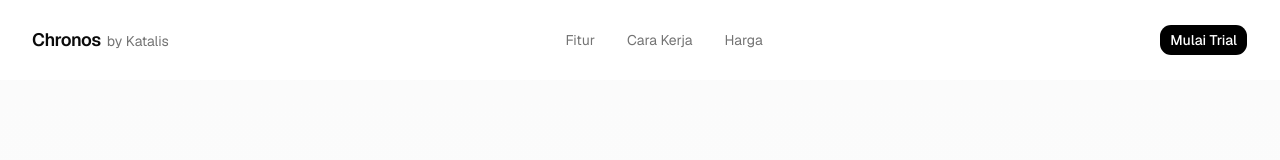
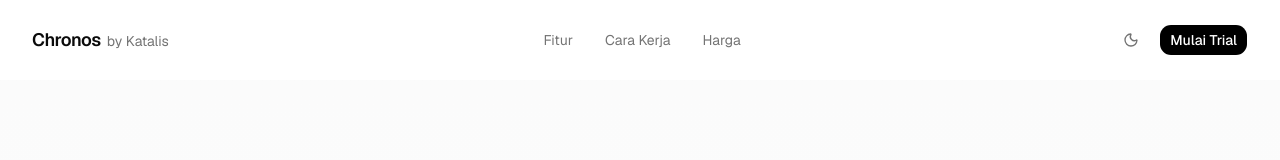
Before and after one commit to denshanif/chronos-landing, a Next.js app: page / in a window 1280 px wide. Shown: the top 160 px of the page. Built offline with nearby package versions, Linux system fonts and the light colour scheme.

Commit message:
feat: add dark mode toggle with ThemeProvider, refine navbar with Apple-style scroll transition

```diff
--- a/src/app/layout.tsx
+++ b/src/app/layout.tsx
@@ -1,5 +1,6 @@
 import type { Metadata } from "next";
 import { Geist, Geist_Mono } from "next/font/google";
+import { ThemeProvider } from "@/components/theme-provider";
 import "./globals.css";
 
 const geistSans = Geist({
@@ -26,10 +27,25 @@ export default function RootLayout({
   return (
     <html
       lang="id"
+      suppressHydrationWarning
       className={`${geistSans.variable} ${geistMono.variable} h-full antialiased`}
     >
+      <head>
+        <script
+          dangerouslySetInnerHTML={{
+            __html: `
+              try {
+                var t = localStorage.getItem('chronos-theme');
+                if (t === 'dark' || (!t && window.matchMedia('(prefers-color-scheme: dark)').matches)) {
+                  document.documentElement.classList.add('dark');
+                }
+              } catch(e) {}
+            `,
+          }}
+        />
+      </head>
       <body className="min-h-full flex flex-col bg-background text-foreground">
-        {children}
+        <ThemeProvider>{children}</ThemeProvider>
       </body>
     </html>
   );
--- a/src/components/landing/navbar.tsx
+++ b/src/components/landing/navbar.tsx
@@ -1,11 +1,12 @@
 "use client";
 
 import { useState } from "react";
-import { Menu, X } from "lucide-react";
+import { Menu, X, Sun, Moon } from "lucide-react";
 import { motion, AnimatePresence } from "framer-motion";
 import { Button } from "@/components/ui/button";
 import { cn } from "@/lib/utils";
 import { useScroll } from "@/hooks/use-scroll";
+import { useTheme } from "@/components/theme-provider";
 
 const navLinks = [
   { label: "Fitur", href: "#fitur" },
@@ -14,16 +15,17 @@ const navLinks = [
 ];
 
 export default function Navbar() {
-  const { isScrolled } = useScroll();
+  const { isScrolled } = useScroll(10);
+  const { theme, toggleTheme } = useTheme();
   const [isOpen, setIsOpen] = useState(false);
 
   return (
     <header
       className={cn(
-        "sticky top-0 z-50 h-16 lg:h-20 transition-all duration-300",
+        "sticky top-0 z-50 h-16 lg:h-20 transition-all duration-500",
         isScrolled
-          ? "backdrop-blur-xl bg-white/80 border-b border-border/50 shadow-xs"
-          : "bg-transparent"
+          ? "backdrop-blur-xl bg-background/80 border-b border-border shadow-xs"
+          : "bg-transparent border-transparent"
       )}
     >
       <nav className="mx-auto flex h-full max-w-[1400px] items-center justify-between px-4 sm:px-6 lg:px-8">
@@ -31,21 +33,36 @@ export default function Navbar() {
           <span className="text-lg font-semibold tracking-tight">Chronos</span>
           <span className="text-sm text-muted-foreground hidden sm:inline">by Katalis</span>
         </a>
+
         <div className="hidden lg:flex items-center gap-8">
           {navLinks.map((link) => (
             <a
               key={link.href}
               href={link.href}
-              className="text-sm text-muted-foreground hover:text-foreground transition-colors"
+              className="text-sm text-muted-foreground hover:text-foreground transition-colors duration-300"
             >
               {link.label}
             </a>
           ))}
         </div>
-        <div className="flex items-center gap-4">
+
+        <div className="flex items-center gap-3">
+          <button
+            onClick={toggleTheme}
+            className="p-2 text-muted-foreground hover:text-foreground transition-colors duration-300"
+            aria-label={theme === "light" ? "Aktifkan mode gelap" : "Aktifkan mode terang"}
+          >
+            {theme === "light" ? (
+              <Moon className="size-4" />
+            ) : (
+              <Sun className="size-4" />
+            )}
+          </button>
+
           <Button variant="default" size="default" className="hidden sm:inline-flex">
             Mulai Trial
           </Button>
+
           <button
             onClick={() => setIsOpen(!isOpen)}
             className="lg:hidden p-2 -mr-2 text-muted-foreground hover:text-foreground transition-colors"
@@ -72,7 +89,7 @@ export default function Navbar() {
               animate={{ x: 0 }}
               exit={{ x: "100%" }}
               transition={{ type: "tween", duration: 0.3 }}
-              className="fixed right-0 top-0 h-full w-72 bg-white shadow-xl z-50 p-6 lg:hidden"
+              className="fixed right-0 top-0 h-full w-72 bg-background border-l border-border shadow-xl z-50 p-6 lg:hidden"
             >
               <div className="flex justify-end mb-8">
                 <button
@@ -95,10 +112,24 @@ export default function Navbar() {
                   </a>
                 ))}
               </div>
-              <div className="mt-8">
+              <div className="mt-8 space-y-3">
                 <Button variant="default" size="lg" className="w-full">
                   Mulai Trial
                 </Button>
+                <button
+                  onClick={toggleTheme}
+                  className="flex items-center justify-center gap-2 w-full py-3 text-sm text-muted-foreground hover:text-foreground transition-colors rounded-lg border border-border"
+                >
+                  {theme === "light" ? (
+                    <>
+                      <Moon className="size-4" /> Mode Gelap
+                    </>
+                  ) : (
+                    <>
+                      <Sun className="size-4" /> Mode Terang
+                    </>
+                  )}
+                </button>
               </div>
             </motion.div>
           </>
--- /dev/null
+++ b/src/components/theme-provider.tsx
@@ -0,0 +1,42 @@
+"use client";
+
+import { createContext, useContext, useEffect, useState, type ReactNode } from "react";
+
+type Theme = "light" | "dark";
+
+const ThemeContext = createContext<{
+  theme: Theme;
+  toggleTheme: () => void;
+}>({
+  theme: "light",
+  toggleTheme: () => {},
+});
+
+export function ThemeProvider({ children }: { children: ReactNode }) {
+  const [theme, setTheme] = useState<Theme>("light");
+  const [mounted, setMounted] = useState(false);
+
+  useEffect(() => {
+    const stored = localStorage.getItem("chronos-theme") as Theme | null;
+    const prefersDark = window.matchMedia("(prefers-color-scheme: dark)").matches;
+    const initial = stored || (prefersDark ? "dark" : "light");
+    setTheme(initial);
+    document.documentElement.classList.toggle("dark", initial === "dark");
+    setMounted(true);
+  }, []);
+
+  const toggleTheme = () => {
+    const next = theme === "light" ? "dark" : "light";
+    setTheme(next);
+    document.documentElement.classList.toggle("dark", next === "dark");
+    localStorage.setItem("chronos-theme", next);
+  };
+
+  return (
+    <ThemeContext.Provider value={{ theme, toggleTheme }}>
+      {children}
+    </ThemeContext.Provider>
+  );
+}
+
+export const useTheme = () => useContext(ThemeContext);
```
